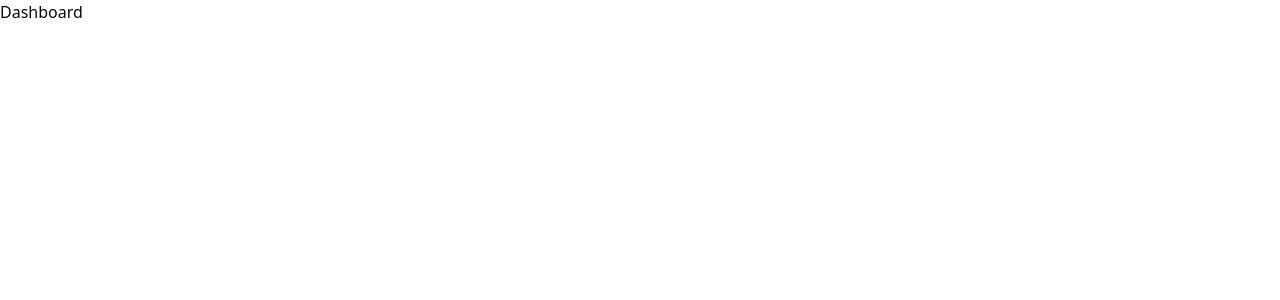
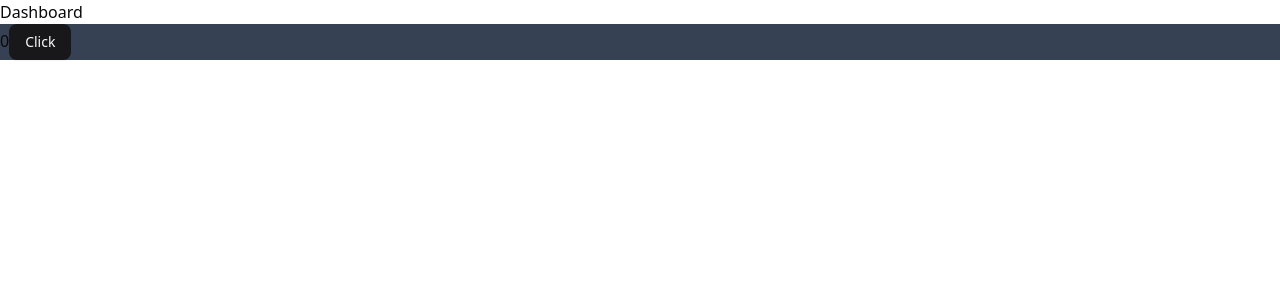
Before and after one commit to demchko/FileConverter, a Next.js app: page /dashboard in a window 1280 px wide. Shown: the top 300 px of the page. Built offline with nearby package versions, Linux system fonts and the light colour scheme.

Commit message:
added dynamic route & params & use client

```diff
--- /dev/null
+++ b/app/dashboard/[id]/page.tsx
@@ -0,0 +1,8 @@
+export default async function DashboardId({
+  params,
+}: {
+  params: Promise<{ id: string }>;
+}) {
+  const { id } = await params;
+  return <div>Hello from next js dynamic page id: {id}</div>;
+}
--- a/app/dashboard/page.tsx
+++ b/app/dashboard/page.tsx
@@ -1,3 +1,10 @@
+import { Counter } from "@/components/custom/Counter";
+
 export default function Dashboard() {
-  return <div>Dashboard</div>;
+  return (
+    <div>
+      Dashboard
+      <Counter />
+    </div>
+  );
 }
--- /dev/null
+++ b/components/custom/Counter.tsx
@@ -0,0 +1,14 @@
+"use client";
+
+import { useState } from "react";
+import { Button } from "../ui/button";
+
+export const Counter = () => {
+  const [counter, setCounter] = useState(0);
+  return (
+    <div className="bg-gray-700">
+      {counter}
+      <Button onClick={() => setCounter(counter + 1)}>Click</Button>
+    </div>
+  );
+};
```
